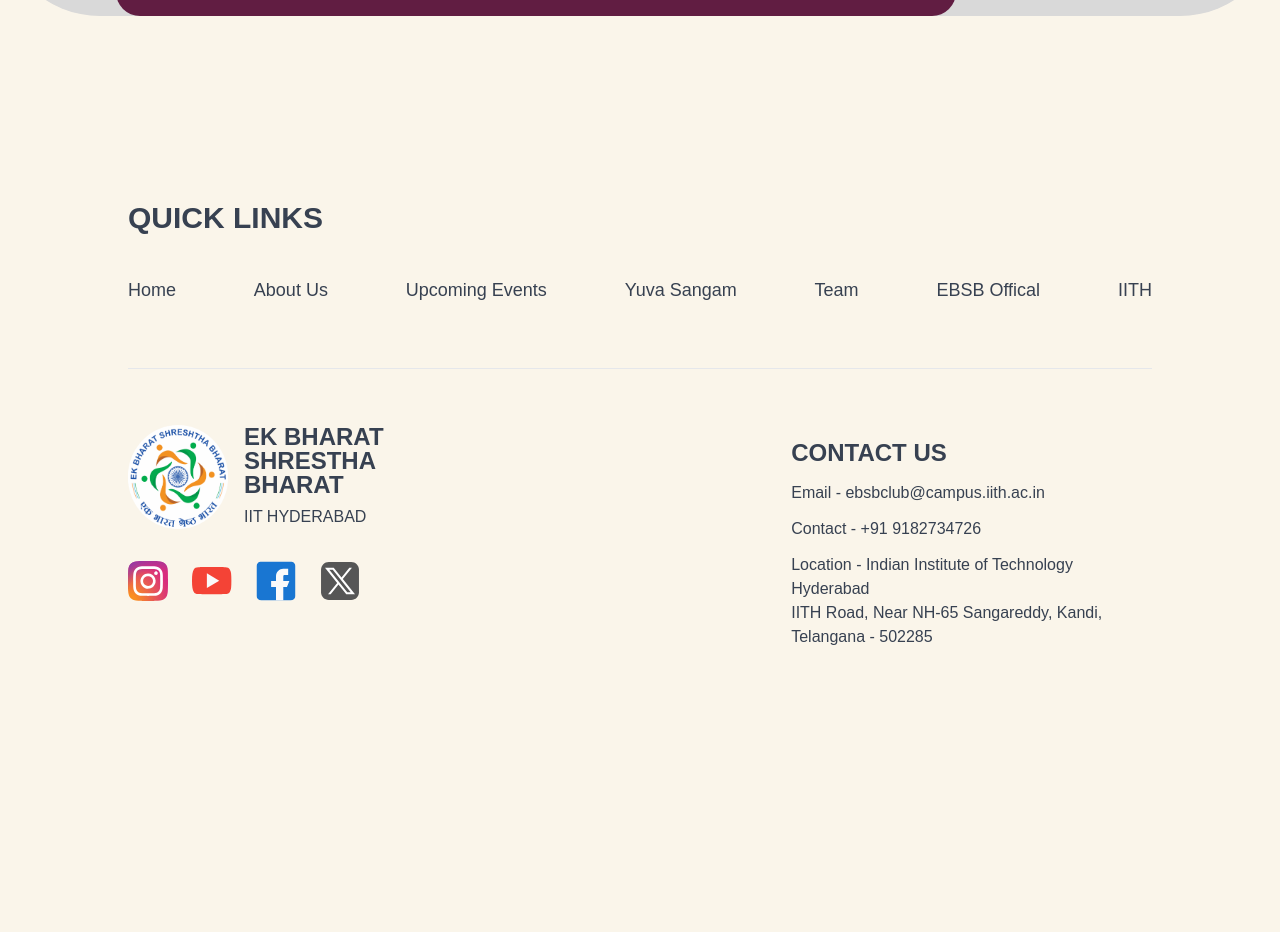
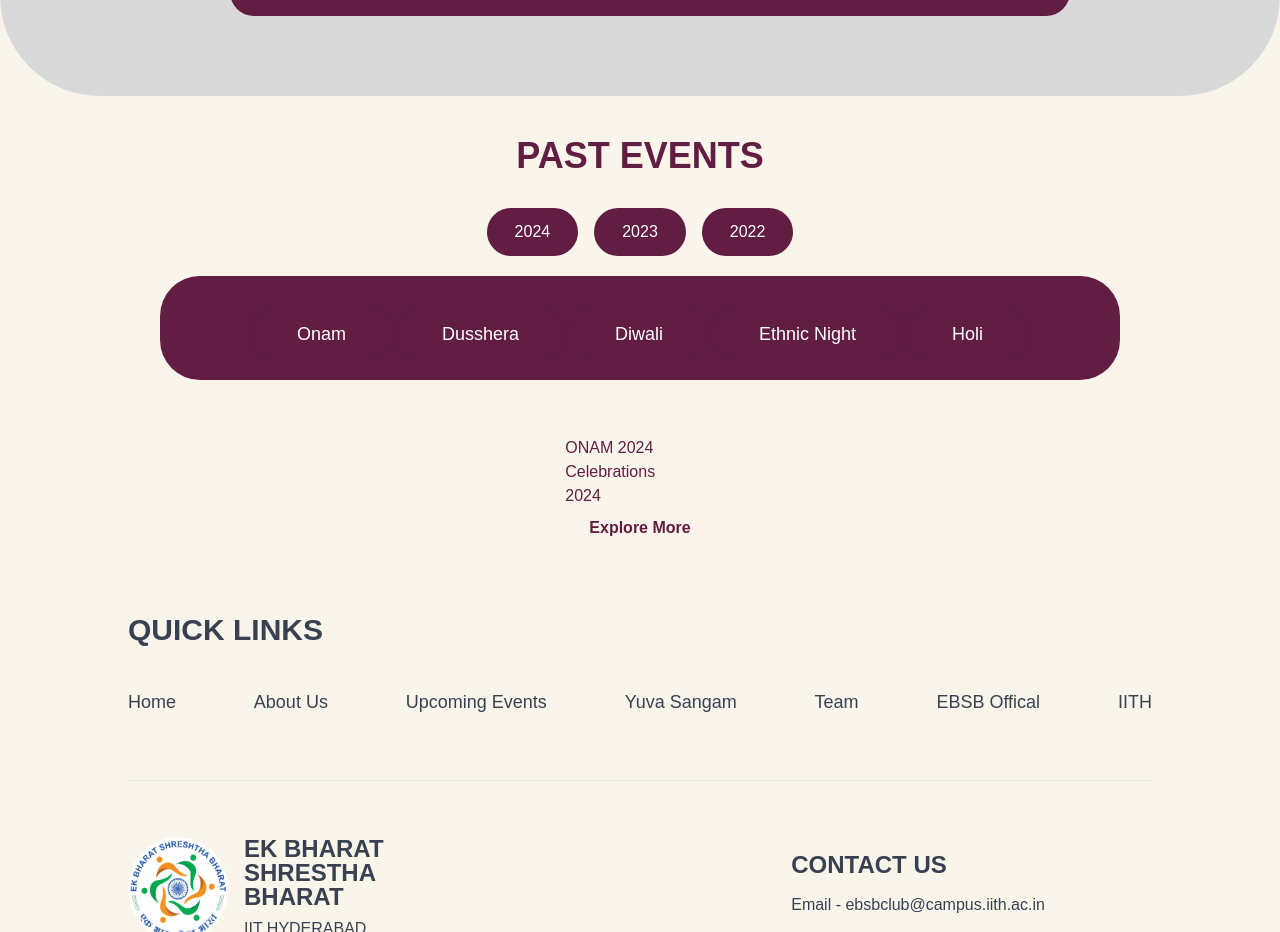
Before and after one commit to EBSB-IITH/EBSB-IITH, a Next.js app: page /events in a window 1280 px wide. Shown: the part 780-1712 px from the top of the page. Before the commit the page ends 1557 px from the top, so only its background shows below. Built offline with nearby package versions, Linux system fonts and the light colour scheme.

Commit message:
Updated past events and page.tsx

```diff
--- /dev/null
+++ b/src/app/events/each-past-event.tsx
@@ -0,0 +1,25 @@
+import { WhiteButton } from "@/components/Button";
+export interface PastEvent {
+	title: string,
+	type: string,
+	year: string,
+	description: string,
+	matter: string
+}
+export function PastEvent_details({ title, type, year, description, matter }: PastEvent) {
+	return (
+		<div className="flex flex-col">
+			<div>{title}</div>
+			<div>{type}</div>
+			<div>{year}</div>
+			<div>{description}</div>
+			<div>{matter}</div>
+
+			<WhiteButton text="Explore More" />
+		</div>
+	)
+}
+
+export function PastEventCarousel() {
+
+}
--- a/src/app/events/page.tsx
+++ b/src/app/events/page.tsx
@@ -1,5 +1,10 @@
+"use client";
+
+import React, { useState } from "react";
 import Image from "next/image";
 import UpcomingEventHome, { EventDetails } from "@/components/Upcoming-Event-Home";
+import { PastEventCard, PastEventCardDetails } from "@/components/Past-Event";
+import { PastEvent, PastEvent_details } from "./each-past-event";
 
 let dussheraEvent: EventDetails = {
   title: "DUSSHERA'24",
@@ -9,11 +14,149 @@
   venue: "Near old mess lawns"
 };
 
+let onamPastEventCard2024: PastEvent = {
+  title: "ONAM 2024",
+  type: "Celebrations",
+  year: "2024",
+  description:" ",
+  matter:" ",
+};
+
+let onamPastEventCard2023: PastEvent = {
+  title: "ONAM 2023",
+  type: "Celebrations",
+  year: "2023",
+  description:" ",
+  matter:" ",
+};
+
+let onamPastEventCard2022: PastEvent = {
+  title: "ONAM 2022",
+  type: "Celebrations",
+  year: "2022",
+  description:" ",
+  matter:" ",
+};
+
+let dussheraPastEventCard2023: PastEvent = {
+  title: "Dusshera 2023",
+  type: "Celebrations",
+  year: "2023",
+  description:" ",
+  matter:" ",
+};
+
+let dussheraPastEventCard2022: PastEvent = {
+  title: "Dusshera 2022",
+  type: "Celebrations",
+  year: "2022",
+  description:" ",
+  matter:" ",
+};
+
+let diwaliPastEventCard2023: PastEvent = {
+  title: "Diwali 2023",
+  type: "Celebrations",
+  year: "2023",
+  description:" ",
+  matter:" ",
+};
+
+let diwaliPastEventCard2022: PastEvent = {
+  title: "Diwali 2022",
+  type: "Celebrations",
+  year: "2022",
+  description:" ",
+  matter:" ",
+};
+
+let ethnicPastEventCard2023: PastEvent = {
+  title: "Ethnic Night 2023",
+  type: "Celebrations",
+  year: "2023",
+  description:" ",
+  matter:" ",
+};
+
+let ethnicPastEventCard2022: PastEvent = {
+  title: "Ethnic Night 2022",
+  type: "Celebrations",
+  year: "2022",
+  description:" ",
+  matter:" ",
+};
+
+let holiPastEventCard2023: PastEvent = {
+  title: "Holi 2023",
+  type: "Celebrations",
+  year: "2023",
+  description:" ",
+  matter:" ",
+};
+
+let holiPastEventCard2022: PastEvent = {
+  title: "Holi 2022",
+  type: "Celebrations",
+  year: "2022",
+  description:" ",
+  matter:" ",
+};
+
+
+
 export default function EventsPage() {
+  const [selectedyear,setselectedyear]=useState("2024");
+  const [selectedevent,setselectedevent]=useState("onam");
+
+  const handleyear=(year:string)=>{
+    setselectedyear(year);
+  }
+
+  const handleevent=(event:string)=>{
+    setselectedevent(event);
+  }
+
+  const renderPastEvents=()=>{
+    if(selectedyear=="2024"){
+      if(selectedevent=="onam"){
+        return <PastEvent_details {...onamPastEventCard2024} />;
+      }else{
+        return <>
+        <div>Going to happen </div>
+        <div>Join with us</div></>
+      }
+    }else if(selectedyear=="2023"){
+      if(selectedevent=="onam"){
+        return <PastEvent_details {...onamPastEventCard2023} />;
+      }else if(selectedevent=="dusshera"){
+        return <PastEvent_details {...dussheraPastEventCard2023} />;
+      }else if(selectedevent=="diwali"){
+        return <PastEvent_details {...diwaliPastEventCard2023} />;
+      }else if(selectedevent=="ethnic"){
+        return <PastEvent_details {...ethnicPastEventCard2023} />;
+      }else if(selectedevent=="holi"){
+        return <PastEvent_details {...holiPastEventCard2023} />;
+      }
+    }else if(selectedyear=="2022"){
+      if(selectedevent=="onam"){
+        return <PastEvent_details {...onamPastEventCard2022} />;
+      }else if(selectedevent=="dusshera"){
+        return <PastEvent_details {...dussheraPastEventCard2022} />;
+      }else if(selectedevent=="diwali"){
+        return <PastEvent_details {...diwaliPastEventCard2022} />;
+      }else if(selectedevent=="ethnic"){
+        return <PastEvent_details {...ethnicPastEventCard2022} />;
+      }else if(selectedevent=="holi"){
+        return <PastEvent_details {...holiPastEventCard2022} />;
+      }
+    }
+  }
+
+
   return (
-    <main className="min-h-screen flex flex-col items-start">
-      <div className="w-full">
-      <div className="flex flex-col bg-customGray rounded-b-[100px] min-h-[42rem]">
+    <main className="min-h-screen flex flex-col items-center justify-center">
+      <div className="w-full ">
+      <div className="flex flex-col bg-customGray rounded-b-[100px] min-h-[42rem] pb-20">
         <div className="flex flex-col ml-5 mt-20">
           <div className="flex flex-col ">
             <div className="font-bold text-center text-3xl">UPCOMING EVENTS</div>
@@ -21,6 +164,38 @@
           </div>
         </div>
       </div>
+      <div className="mt-10">
+
+        <div className="font-bold text-center text-4xl">PAST EVENTS</div>
+            <div className="flex justify-center space-x-4 py-5">
+              <button onClick={() => handleyear("2024")} className={`bg-foreground  text-white rounded-full mt-3 py-3 px-7 hover:bg-blue-600 transition duration-200 ${
+                selectedyear === "2024" ? "bg-blue-600 text-white" : "bg-foreground text-white"}`}>2024</button>
+              <button onClick={() => handleyear("2023")} className={`bg-foreground  text-white rounded-full mt-3 py-3 px-7 hover:bg-blue-600 transition duration-200 ${
+                selectedyear === "2023" ? "bg-blue-600 text-white" : "bg-foreground text-white"}`}>2023</button>
+              <button onClick={() => handleyear("2022")} className={`bg-foreground  text-white rounded-full mt-3 py-3 px-7 hover:bg-blue-600 transition duration-200 ${
+                selectedyear === "2022" ? "bg-blue-600 text-white" : "bg-foreground text-white"}`}>2022</button>
+            </div>
+
+            <div className={'flex bg-foreground text-white flex-row justify-center py-5 mx-40 rounded-[40px] *:px-12 text-lg'}>
+			        <button onClick={() => handleevent("onam")} className={`bg-foreground  text-white rounded-full mt-3 py-3 px-7 hover:bg-blue-600 transition duration-200 ${
+                selectedevent === "onam" ? "bg-blue-600 text-white" : "bg-foreground text-white"}`}>Onam</button>
+			        <button onClick={() => handleevent("dusshera")} className={`bg-foreground  text-white rounded-full mt-3 py-3 px-7 hover:bg-blue-600 transition duration-200 ${
+                selectedevent === "duushera" ? "bg-blue-600 text-white" : "bg-foreground text-white"}`}>Dusshera</button>
+			        <button onClick={() => handleevent("diwali")} className={`bg-foreground  text-white rounded-full mt-3 py-3 px-7 hover:bg-blue-600 transition duration-200 ${
+                selectedevent === "diwali" ? "bg-blue-600 text-white" : "bg-foreground text-white"}`}>Diwali</button>
+			        <button onClick={() => handleevent("ethnic")} className={`bg-foreground  text-white rounded-full mt-3 py-3 px-7 hover:bg-blue-600 transition duration-200 ${
+                selectedevent === "ethnic" ? "bg-blue-600 text-white" : "bg-foreground text-white"}`}>Ethnic Night</button>
+			        <button onClick={() => handleevent("holi")} className={`bg-foreground  text-white rounded-full mt-3 py-3 px-7 hover:bg-blue-600 transition duration-200 ${
+                selectedevent === "holi" ? "bg-blue-600 text-white" : "bg-foreground text-white"}`}>Holi</button>
+		        </div>
+
+          <div className="mt-10 flex flex-col items-center">
+            <div className="mt-4">
+              {renderPastEvents()}
+            </div>
+          </div>
+        </div>
+
       </div>
 
     </main>
--- a/src/components/Upcoming-Event-Home.tsx
+++ b/src/components/Upcoming-Event-Home.tsx
@@ -9,7 +9,7 @@
 }
 export default function UpcomingEventHome({ title, description, date, time, venue }: EventDetails) {
 	return (
-		<div className="flex flex-row bg-foreground text-background mx-24 mt-16 rounded-3xl px-16 py-12 w-4/6">
+		<div className="flex flex-row bg-foreground text-background mx-auto mt-16 rounded-3xl px-16 py-12 w-4/6">
 			<div className="flex flex-col pr-12">
 				<div className="mb-40">
 					<div className="text-[3rem] font-bold">{title}</div>
```
